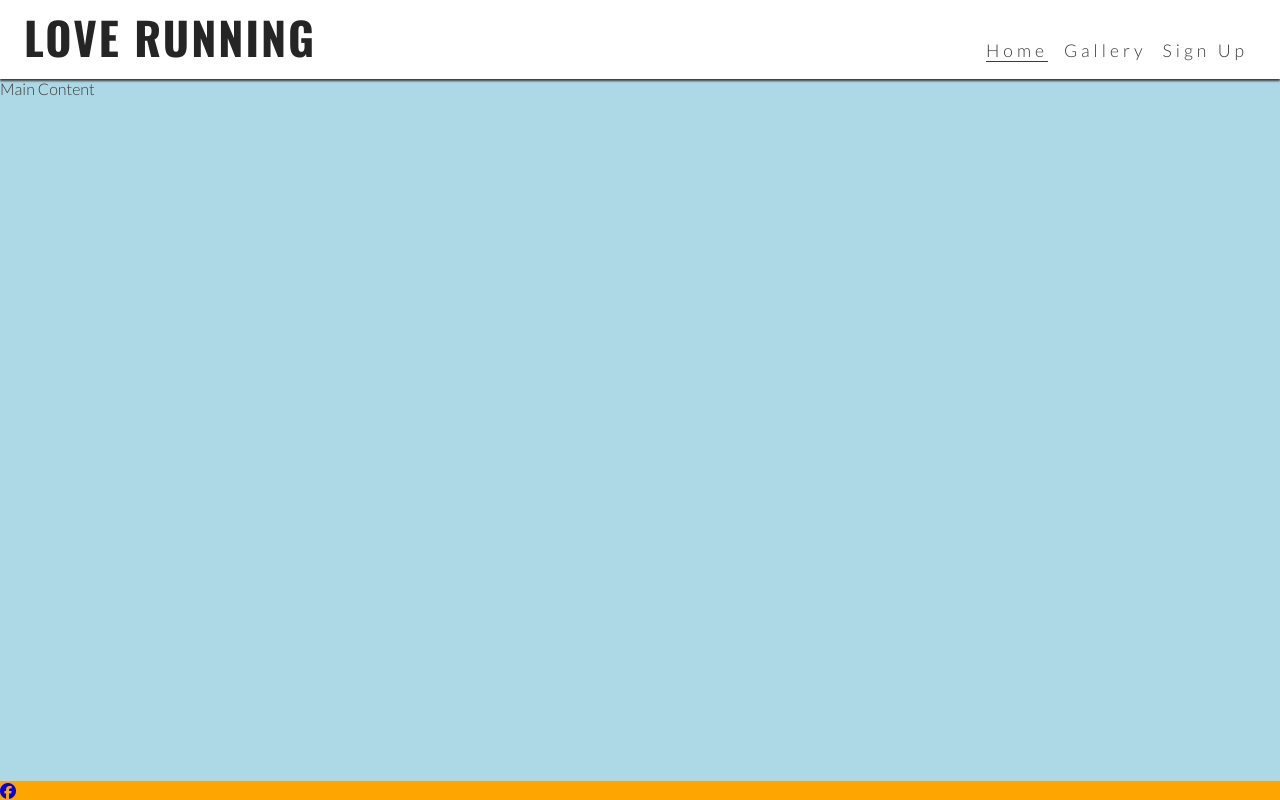
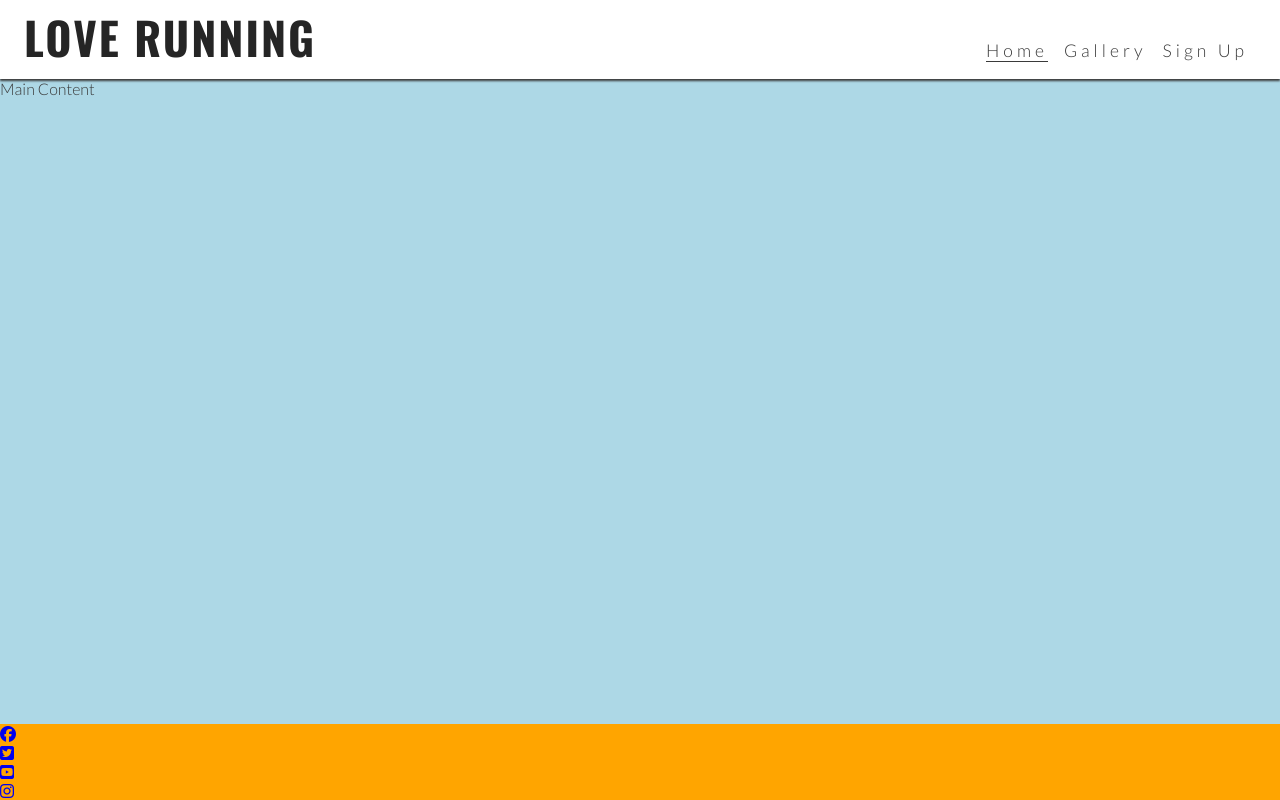
Before and after one commit to abigail-ryan/love-running-project, a plain HTML site: page index.html in a window 1280 px wide. Drawn offline with nearby package versions, Linux system fonts and the light colour scheme.

Commit message:
Add remaining links to footer

```diff
--- a/index.html
+++ b/index.html
@@ -24,7 +24,7 @@
             <h1 id="logo">Love Running</h1>
         </a>
         <input type="checkbox" id="nav-toggle" name="nav-toggle">
-        <label for="nav-toggle" class="nav-toggle-label">X</label>
+        <label for="nav-toggle" class="nav-toggle-label"><i class="fa-solid fa-bars"></i></label>
         <nav>
             <ul id="menu">
                 <li><a href="" class="active">Home</a></li>
@@ -42,6 +42,12 @@
         <ul>
             <li><a href="https://www.facebook.com/" target="_blank" rel="noopener"
                     aria-label="Visit our Facebook page (opens in a new tab)"><i class="fa-brands fa-facebook"></i></a>
+            <li><a href="https://twitter.com/" target="_blank" rel="noopener"
+                    aria-label="Visit our Twitter page (opens in a new tab)"><i class="fa-brands fa-square-twitter"></i></a>
+            <li><a href="https://www.youtube.com/" target="_blank" rel="noopener"
+                    aria-label="Visit our YouTube page (opens in a new tab)"><i class="fa-brands fa-square-youtube"></i></a>
+            <li><a href="https://www.instagram.com/" target="_blank" rel="noopener"
+                        aria-label="Visit our Instagram page (opens in a new tab)"><i class="fa-brands fa-instagram"></i></a>
             </li>
         </ul>
     </footer>
```
